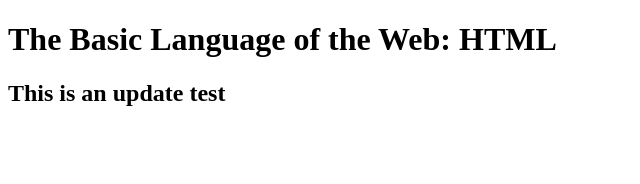
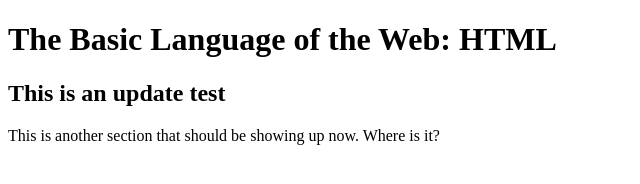
Before and after one commit to rockaxplayer/Class-Projects, a plain HTML site: page 02-HTML-Fundamentals/index.html in a window 1280 px wide. Shown: the whole page, without its empty margins (0-640 px from the left). Drawn offline with Linux system fonts and the light colour scheme.

Commit message:
round two!

```diff
--- a/02-HTML-Fundamentals/index.html
+++ b/02-HTML-Fundamentals/index.html
@@ -9,5 +9,6 @@
   <body>
     <h1>The Basic Language of the Web: HTML</h1>
     <h2>This is an update test</h2>
+    This is another section that should be showing up now. Where is it?
   </body>
 </html>
```
